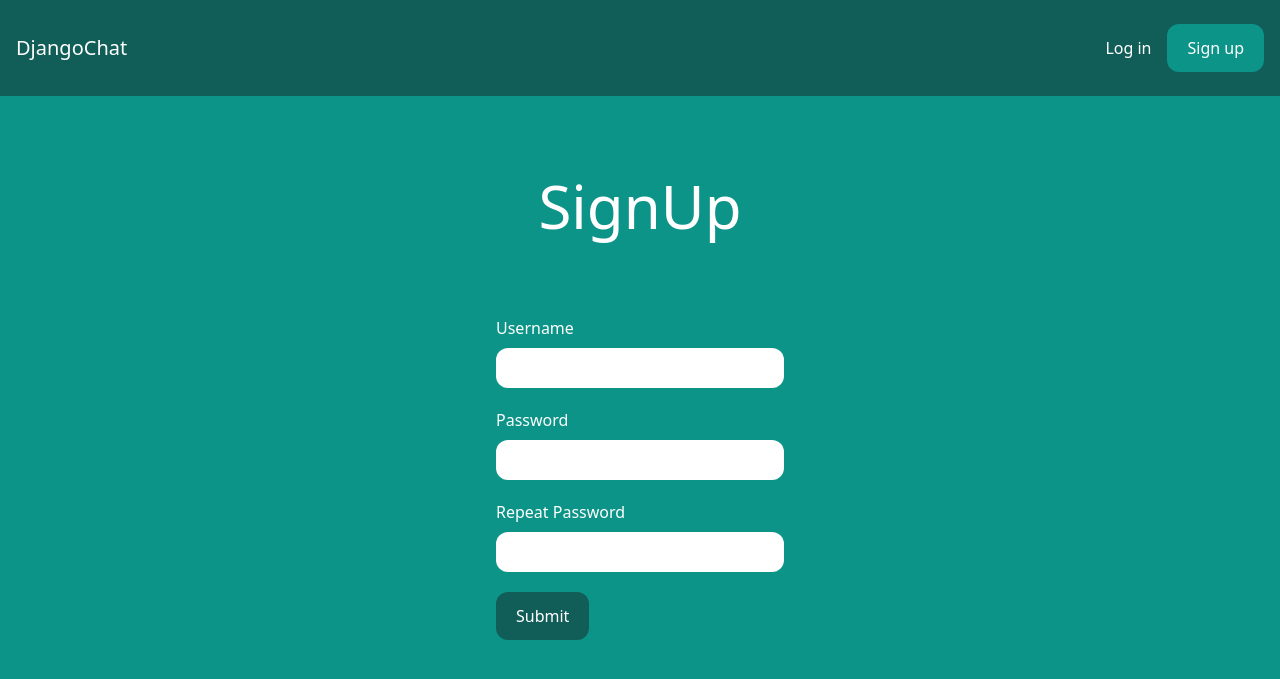
After one commit to dawmro/django_chat, a Django app: page /signup/ in a window 1280 px wide. The commit adds this page. Shown: the top 679 px of the page. Run offline with Django 4.2, Linux system fonts and the light colour scheme; some libraries are stand-ins or nearby versions.

Commit message:
create signup.html

```diff
--- a/django_chat/core/templates/core/base.html
+++ b/django_chat/core/templates/core/base.html
@@ -5,7 +5,7 @@
         <meta charset="utf-8">
         <meta name="viewport" content="width=device-width, initial-scale=1">
 
-        <title> {% block title %}{% endblock %} </title>
+        <title> {% block title %}{% endblock %} | DjangoChat</title>
 
         <script src="https://cdn.tailwindcss.com"></script>
     </head>
@@ -18,7 +18,7 @@
 
             <div class="flex items-center space-x-4">
                 <a href="/login/" class="text-white hover:text-gray-200">Log in</a>
-                <a href="/login/" class="px-5 py-3 rounded-xl text-white bg-teal-600 hover:bg-teal-700">Sign up</a>
+                <a href="/signup/" class="px-5 py-3 rounded-xl text-white bg-teal-600 hover:bg-teal-700">Sign up</a>
             </div>
         </nav>
 
--- a/django_chat/core/templates/core/frontpage.html
+++ b/django_chat/core/templates/core/frontpage.html
@@ -1,6 +1,6 @@
 {% extends 'core/base.html' %}
 
-{% block title %} Welcome | Django Chat {% endblock %}
+{% block title %} Welcome {% endblock %}
 
 {% block content %}
 <div class="p-10 lg:p-20 text-center">
--- /dev/null
+++ b/django_chat/core/templates/core/signup.html
@@ -0,0 +1,41 @@
+{% extends 'core/base.html' %}
+
+{% block title %} SignUp {% endblock %}
+
+{% block content %}
+<div class="p-10 lg:p-20 text-center">
+    <h1 class="text-3xl lg:text-6xl text-white">SignUp</h1>
+</div>
+
+<form method="POST" action="." class="lg:w-1/4 px-4 mx-auto">
+    {% csrf_token %}
+
+    <div class="mb-5">
+        <label class="text-white">Username</label>
+        <input type="text" name="username" class="w-full mt-2 px-4 py-2 rounded-xl">
+    </div>
+
+    <div class="mb-5">
+        <label class="text-white">Password</label>
+        <input type="text" name="password1" class="w-full mt-2 px-4 py-2 rounded-xl">
+    </div>
+
+    <div class="mb-5">
+        <label class="text-white">Repeat Password</label>
+        <input type="text" name="password2" class="w-full mt-2 px-4 py-2 rounded-xl">
+    </div>
+
+    {% if form.errors %}
+        {% for field in form %}
+            {% for error in field.errors %}
+                <div class="mb-5 p-4 rounded-xl bg-red-300 text-white">
+                    <p>{{ error|escape }}</p>
+                </div>
+            {% endfor %}
+        {% endfor %}
+    {% endif %}
+
+    <button class="px-5 py-3 rounded-xl text-white bg-teal-800 hover:bg-teal-700">Submit</button>
+
+</form>
+{% endblock %}
```
